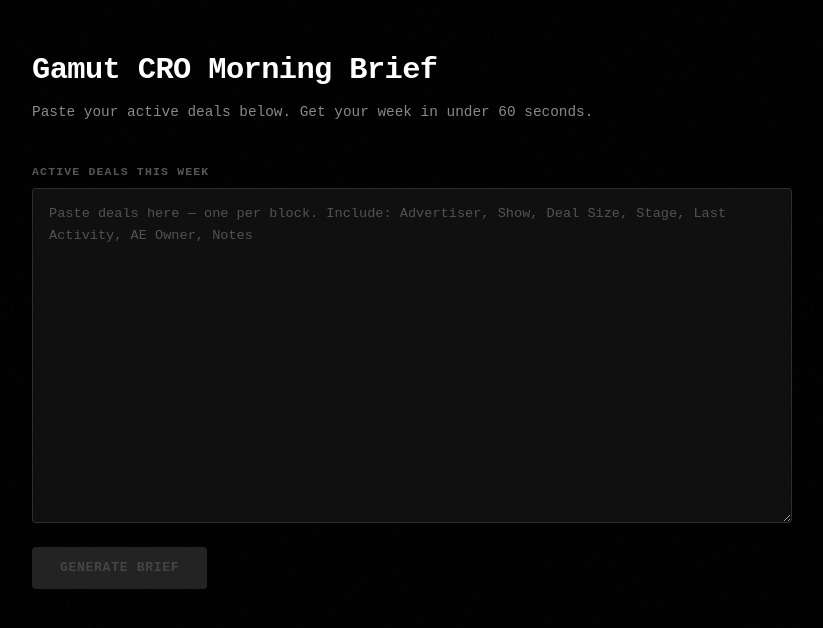
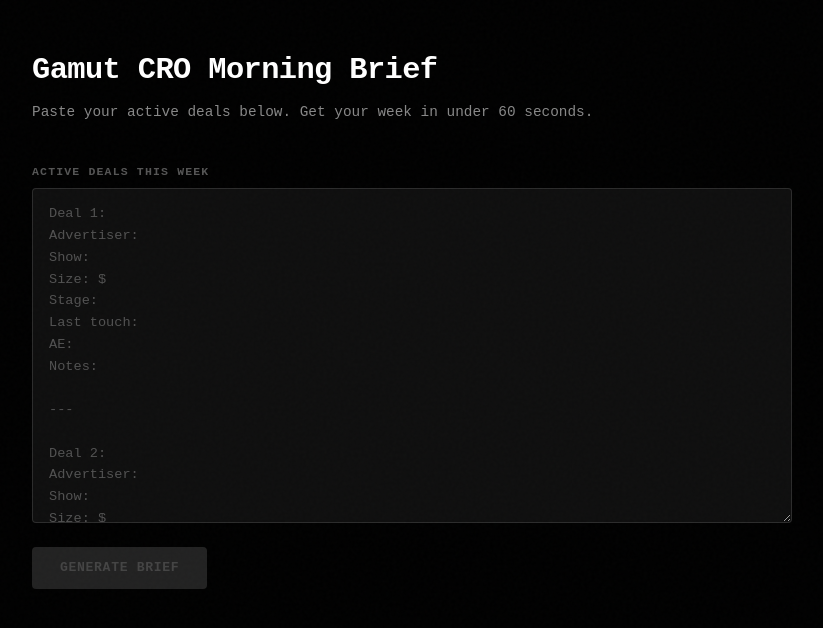
Before and after one commit to josephppeck-wq/joepeck-ai, a Next.js app: page /gamut in a window 1280 px wide. Shown: the top 628 px of the page, without its empty margins (228-1051 px from the left). Built offline with nearby package versions, Linux system fonts and the light colour scheme.

Commit message:
fix: update gamut textarea placeholder to structured deal template

```diff
--- a/app/gamut/page.tsx
+++ b/app/gamut/page.tsx
@@ -100,9 +100,7 @@
               id="deals"
               value={deals}
               onChange={(e) => setDeals(e.target.value)}
-              placeholder={
-                "Paste deals here — one per block. Include: Advertiser, Show, Deal Size, Stage, Last Activity, AE Owner, Notes"
-              }
+              placeholder={"Deal 1:\nAdvertiser:\nShow:\nSize: $\nStage:\nLast touch:\nAE:\nNotes:\n\n---\n\nDeal 2:\nAdvertiser:\nShow:\nSize: $\nStage:\nLast touch:\nAE:\nNotes:"}
               rows={14}
               disabled={loading}
               style={{
```
